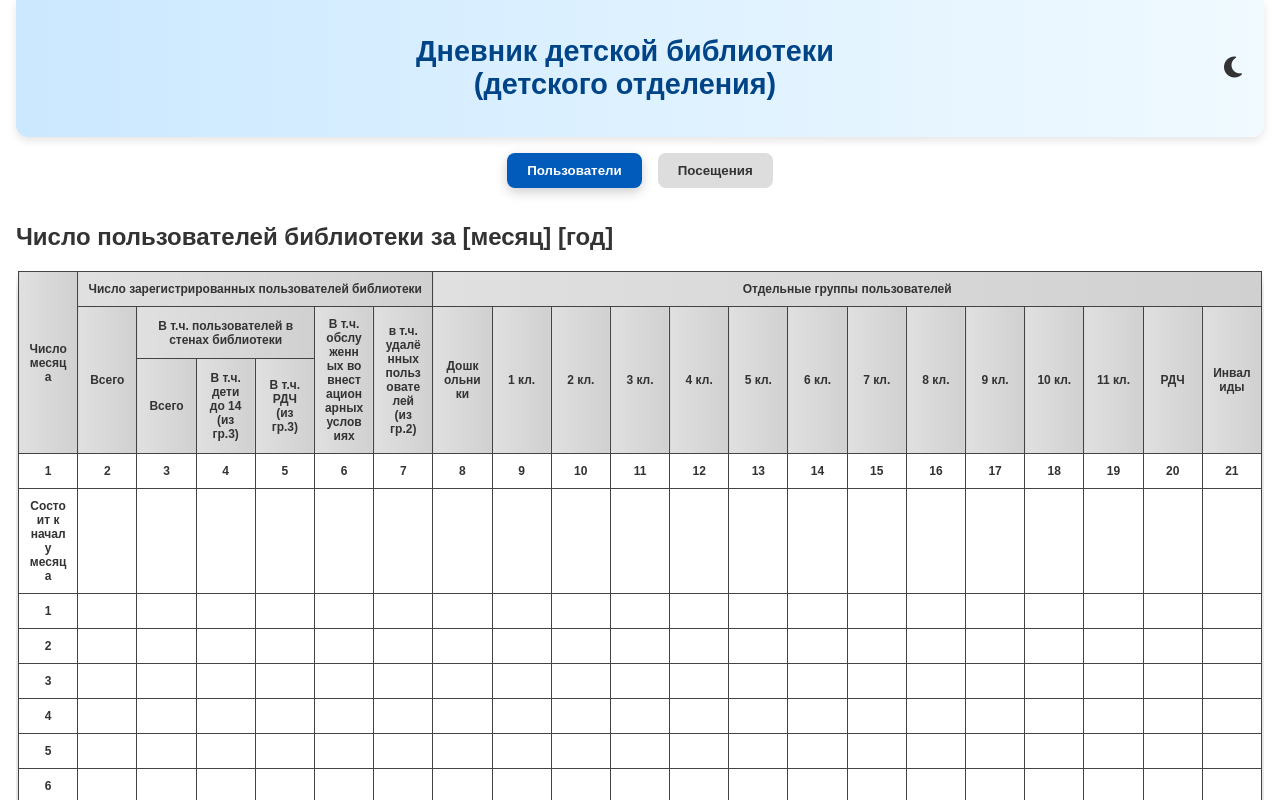
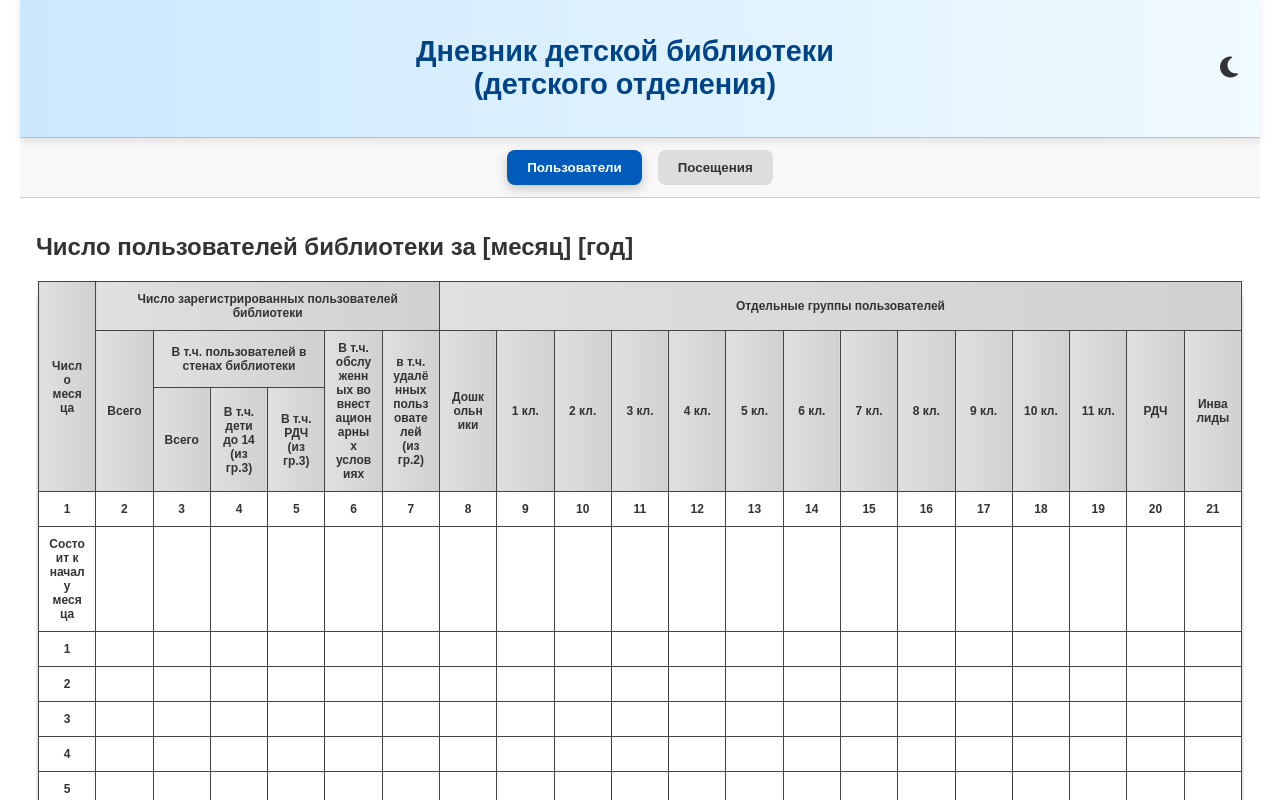
Before and after one commit to gemansipator/bibliouchetreact, a React (Create React App) app: page / in a window 1280 px wide. Shown: the top 800 px of the page. Built offline with nearby package versions, Linux system fonts and the light colour scheme; the HTML template or start-up script is replaced by a standard one.

Commit message:
кнопки фиксированы

```diff
--- a/src/App.css
+++ b/src/App.css
@@ -1,23 +1,46 @@
+html, body {
+    height: 100%;
+    margin: 0;
+    padding: 0;
+}
+
 .app-container {
-    min-height: 100vh;
+    height: 100vh;
     display: flex;
     flex-direction: column;
     font-family: 'Arial', sans-serif;
     transition: background-color 0.3s, color 0.3s;
-    padding: 0 16px;
+    overflow: hidden; /* чтобы не было лишней прокрутки */
 }
 
+/* Фиксированный заголовок */
 .app-header {
+    flex-shrink: 0;
     display: flex;
     justify-content: space-between;
     align-items: center;
     padding: 16px;
     background: linear-gradient(90deg, #cbe8ff, #f0faff);
-    border-radius: 0 0 12px 12px;
     box-shadow: 0 4px 8px rgba(0, 0, 0, 0.1);
-    position: sticky;
-    top: 0;
-    z-index: 20;
+    z-index: 1000;
+}
+
+/* Фиксированная навигация */
+.app-nav {
+    flex-shrink: 0;
+    display: flex;
+    justify-content: center;
+    gap: 16px;
+    background: #f8f8f8;
+    padding: 12px;
+    border-top: 1px solid #ccc;
+    border-bottom: 1px solid #ccc;
+    z-index: 999;
+}
+
+.dark-theme .app-nav {
+    background: #1e1e1e;
+    border-color: #444;
 }
 
 .dark-theme .app-header {
@@ -45,11 +68,16 @@
     cursor: pointer;
 }
 
-.app-nav {
-    display: flex;
-    justify-content: center;
-    gap: 16px;
-    margin: 16px 0;
+/* Прокручиваемое основное содержимое */
+.app-main {
+    flex-grow: 1;
+    overflow-y: auto;
+    padding: 16px;
+    background-color: #ffffff;
+}
+
+.dark-theme .app-main {
+    background-color: #1a1a1a;
 }
 
 .nav-button {
@@ -86,8 +114,3 @@
     background-color: #007acc;
     color: white;
 }
-
-.app-main {
-    flex-grow: 1;
-    padding-bottom: 32px;
-}
```
